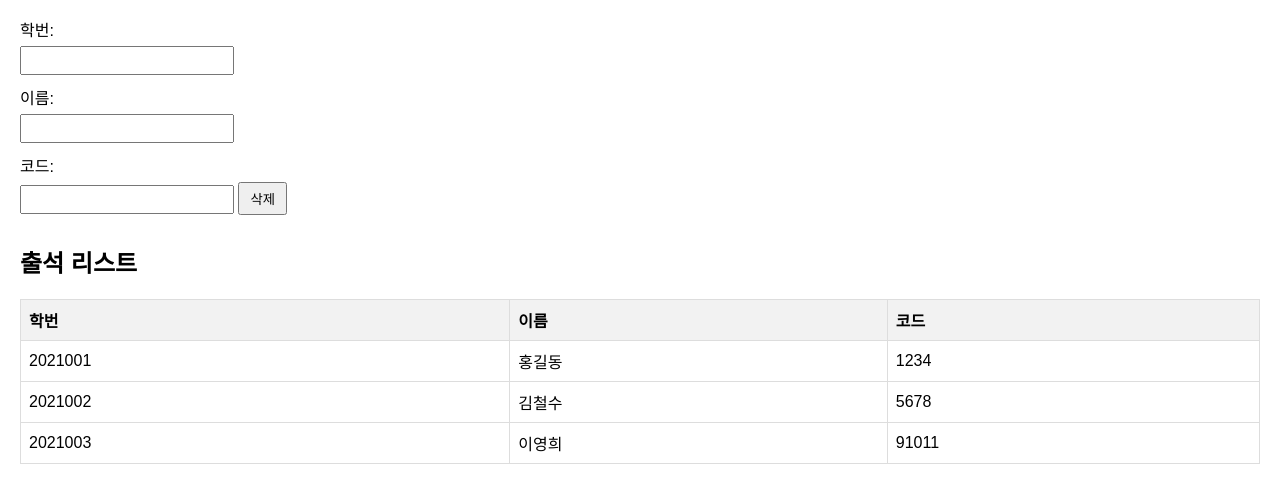
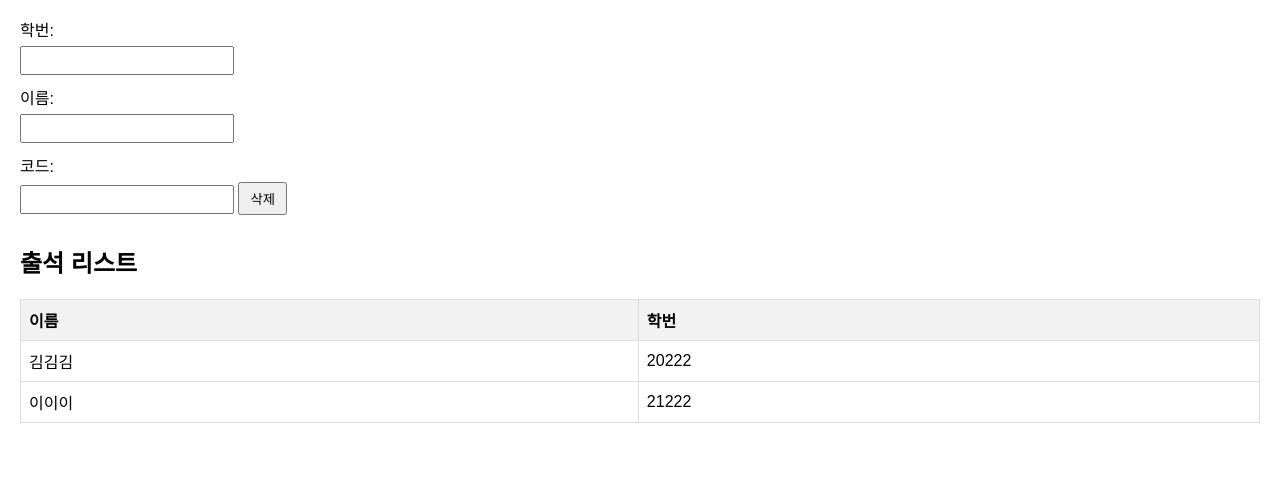
Before and after one commit to skkuhyuk/SW, a plain HTML site: page index.html in a window 1280 px wide. Shown: the part 127-630 px from the top of the page. Drawn offline with Linux system fonts and the light colour scheme.

Commit message:
Update index.html

```diff
--- a/index.html
+++ b/index.html
@@ -54,26 +54,18 @@
     <table id="attendance-table">
         <thead>
             <tr>
+                <th>이름</th>
                 <th>학번</th>
-                <th>이름</th>
-                <th>코드</th>
             </tr>
         </thead>
         <tbody>
-            <tr data-id="2021001" data-name="홍길동" data-code="1234">
-                <td>2021001</td>
-                <td>홍길동</td>
-                <td>1234</td>
+            <tr data-id="20222" data-name="김김김" data-code="156655">
+                <td>김김김</td>
+                <td>20222</td>
             </tr>
-            <tr data-id="2021002" data-name="김철수" data-code="5678">
-                <td>2021002</td>
-                <td>김철수</td>
-                <td>5678</td>
-            </tr>
-            <tr data-id="2021003" data-name="이영희" data-code="91011">
-                <td>2021003</td>
-                <td>이영희</td>
-                <td>91011</td>
+            <tr data-id="21222" data-name="이이이" data-code="">
+                <td>이이이</td>
+                <td>21222</td>
             </tr>
         </tbody>
     </table>
```
